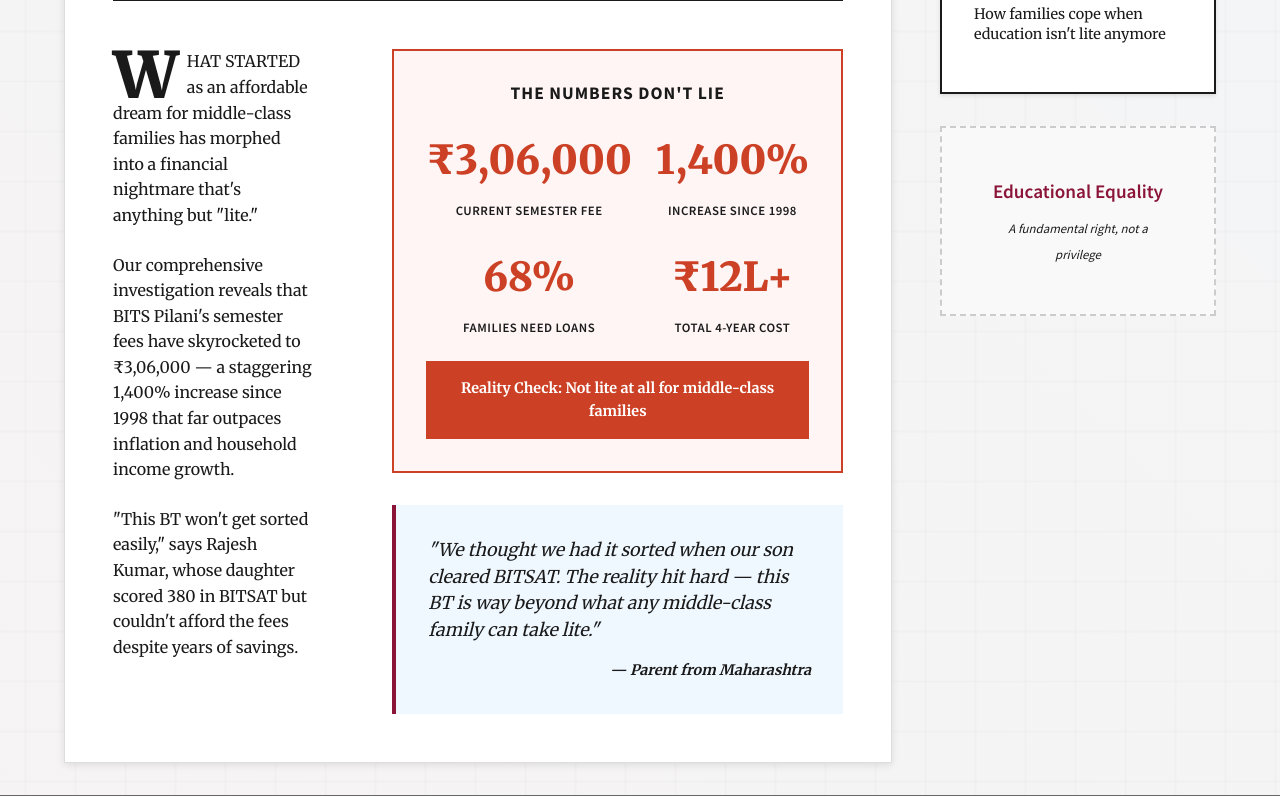
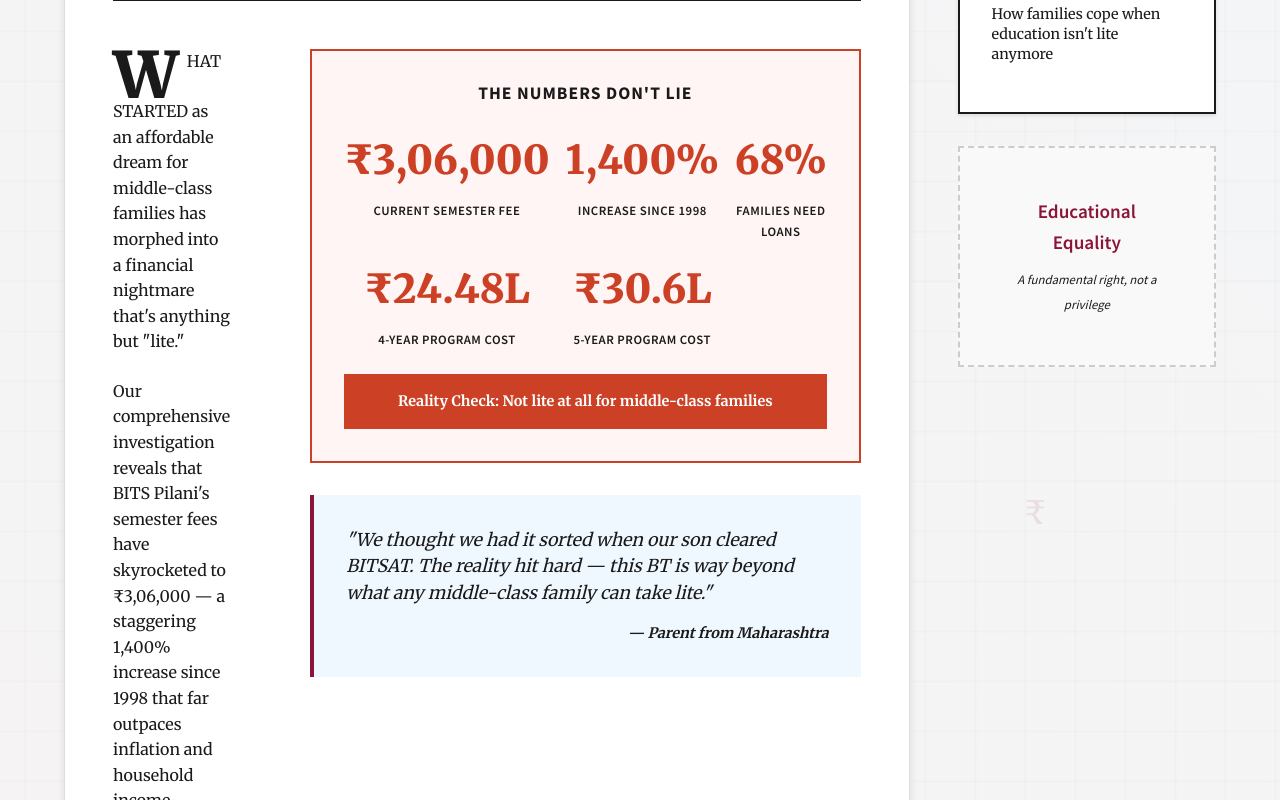
Before and after one commit to whyujjwal/fee-hike, a React (Create React App) app: page / in a window 1280 px wide. Shown: the part 880-1680 px from the top of the page. Built offline with nearby package versions, Linux system fonts and the light colour scheme.

Commit message:
feat : 5yr course

```diff
--- a/src/components/BitsAffordabilityGame/BitsAffordabilityGame.css
+++ b/src/components/BitsAffordabilityGame/BitsAffordabilityGame.css
@@ -651,6 +651,14 @@
   opacity: 0.8;
 }
 
+.results-note {
+  font-family: var(--font-sans);
+  font-size: 0.8rem;
+  font-style: italic;
+  opacity: 0.7;
+  margin-top: var(--spacing-xs);
+}
+
 .result-story {
   padding: var(--spacing-lg);
   text-align: center;
--- a/src/components/BitsAffordabilityGame/BitsAffordabilityGame.tsx
+++ b/src/components/BitsAffordabilityGame/BitsAffordabilityGame.tsx
@@ -396,6 +396,9 @@
               <div className="instruction-item">
                 <strong>📅 Payment Schedule:</strong> Fees due twice yearly (January & July) - no taking it lite here!
               </div>
+              <div className="instruction-item">
+                <strong>⏰ Program Duration:</strong> This simulates a 4-year program. For 5-year programs, expect ~25% higher total costs (₹30.6L vs ₹24.48L)
+              </div>
             </div>
           </div>
 
@@ -582,7 +585,8 @@
               <div className="results-content newspaper-style">
                 <div className="results-header">
                   <h2 className="final-headline">The Final Verdict</h2>
-                  <div className="results-date">After 4 Years at BITS Pilani</div>
+                  <div className="results-date">After 4 Years at BITS Pilani (4-Year Program)</div>
+                  <div className="results-note">Note: For 5-Year programs, add ~25% more costs</div>
                 </div>
 
                 <div className="result-story">
--- a/src/components/HeroSection/HeroSection.css
+++ b/src/components/HeroSection/HeroSection.css
@@ -245,8 +245,8 @@
 
 .stat-grid {
   display: grid;
-  grid-template-columns: 1fr 1fr;
-  gap: var(--spacing-md);
+  grid-template-columns: 1fr 1fr 1fr;
+  gap: var(--spacing-sm);
   margin-bottom: var(--spacing-md);
 }
 
--- a/src/components/HeroSection/HeroSection.tsx
+++ b/src/components/HeroSection/HeroSection.tsx
@@ -89,8 +89,12 @@
                       <span className="stat-label">Families Need Loans</span>
                     </div>
                     <div className="stat-item">
-                      <span className="stat-number">₹12L+</span>
-                      <span className="stat-label">Total 4-Year Cost</span>
+                      <span className="stat-number">₹24.48L</span>
+                      <span className="stat-label">4-Year Program Cost</span>
+                    </div>
+                    <div className="stat-item">
+                      <span className="stat-number">₹30.6L</span>
+                      <span className="stat-label">5-Year Program Cost</span>
                     </div>
                   </div>
                   <div className="crisis-note">
--- a/src/components/StorytellingSection/StorytellingSection.tsx
+++ b/src/components/StorytellingSection/StorytellingSection.tsx
@@ -109,8 +109,8 @@
                 <span className="stat-desc">of Indian families cannot afford current BITS fees</span>
               </div>
               <div className="stat-item">
-                <span className="stat-number">₹21.4L</span>
-                <span className="stat-desc">average student loan required for 4-year degree</span>
+                <span className="stat-number">₹21.4L - ₹27L</span>
+                <span className="stat-desc">average student loan required (4-year: ₹21.4L, 5-year: ₹27L)</span>
               </div>
               <div className="stat-item">
                 <span className="stat-number">8-12 years</span>
```
